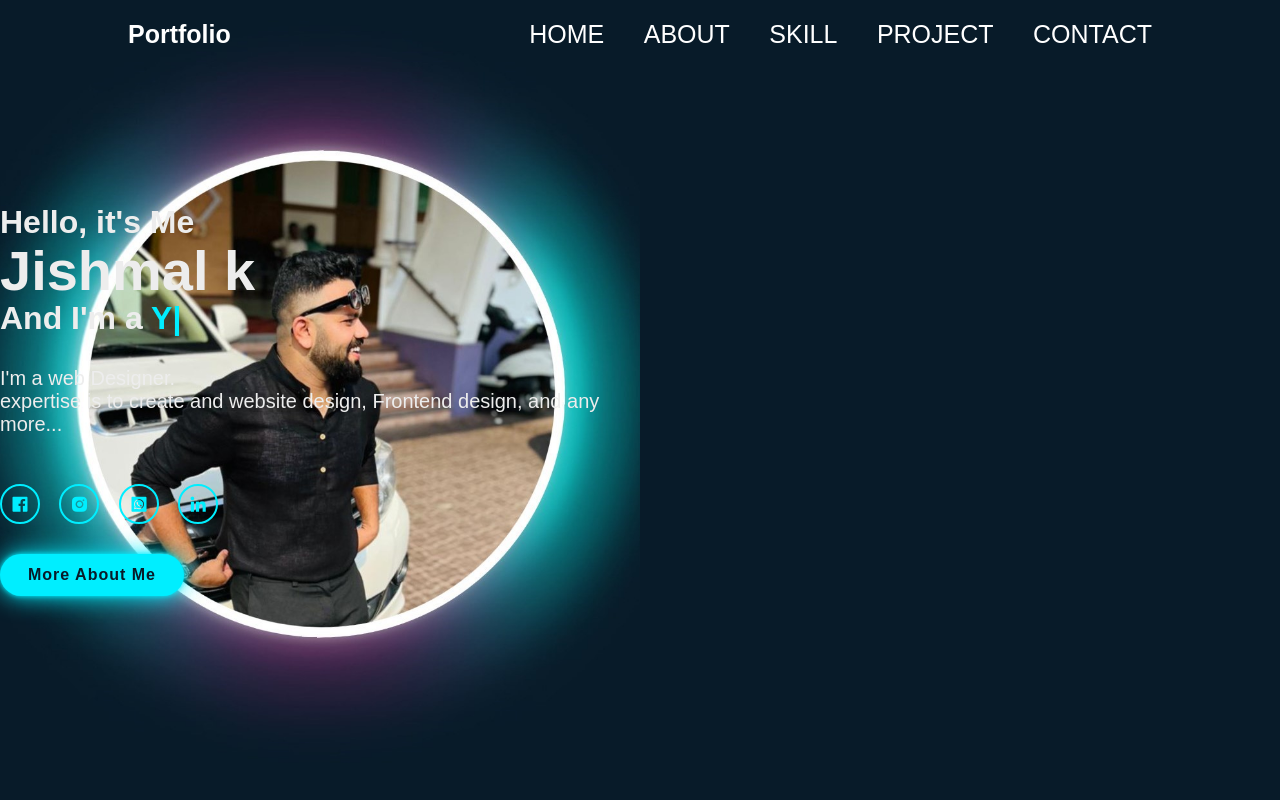
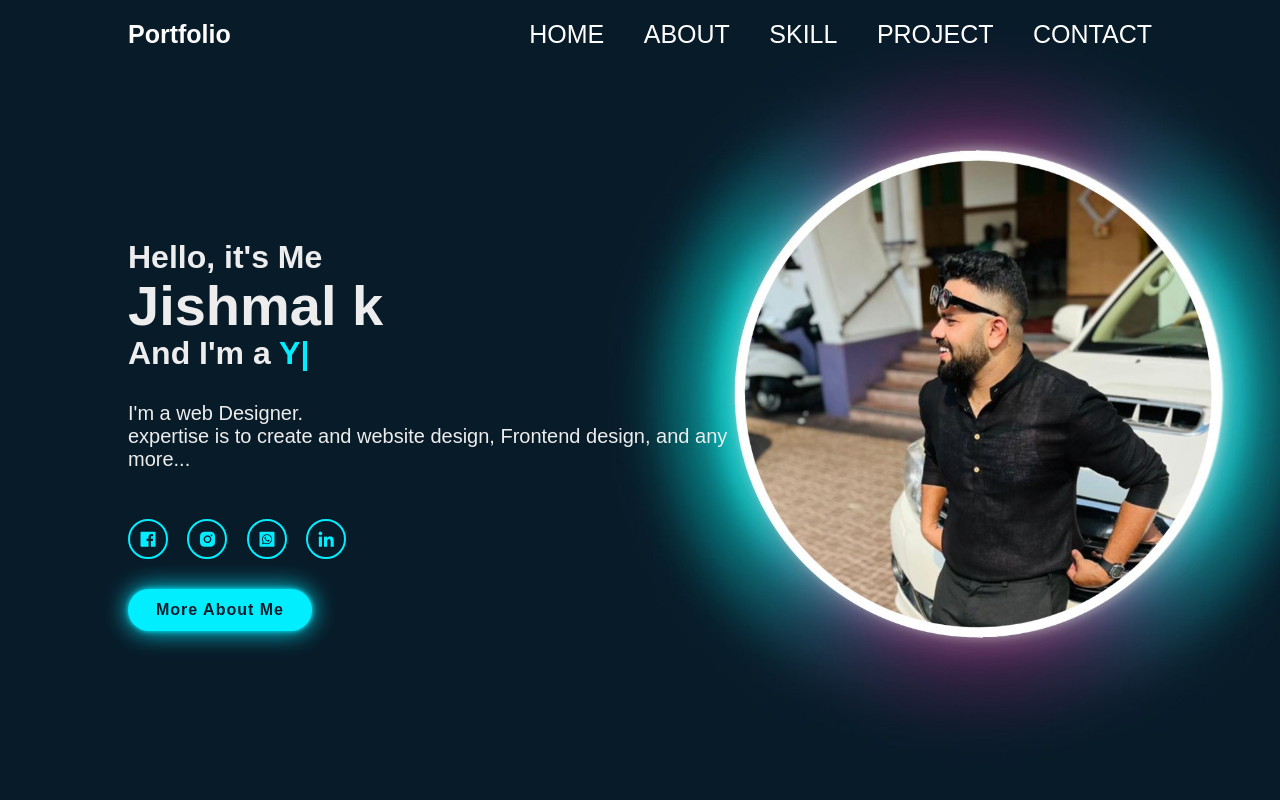
Before and after one commit to jishmalk/portfolio, a plain HTML site: page index.html in a window 1280 px wide. Shown: the top 800 px of the page. Drawn offline with nearby package versions, Linux system fonts and the light colour scheme.

Commit message:
style.css changed

```diff
--- a/style.css
+++ b/style.css
@@ -52,15 +52,15 @@ body
 }
 .home-fluid {
     position: relative;
-    width: 50%;
-    justify-content: flex-start;
+    width: 100%;
+    justify-content: space-between;
     height: 100vh;
-    background-image: url("waal2.JPG") ;
+    background-image: url("w2.JPG") ;
     background-size: cover;
     background-position: center;
     display: flex;
     align-items: center;
-    /* padding: 70px 10% 0; */
+    padding: 70px 10% 0;
 }
 .home-content {
     max-width: 600px;
```
